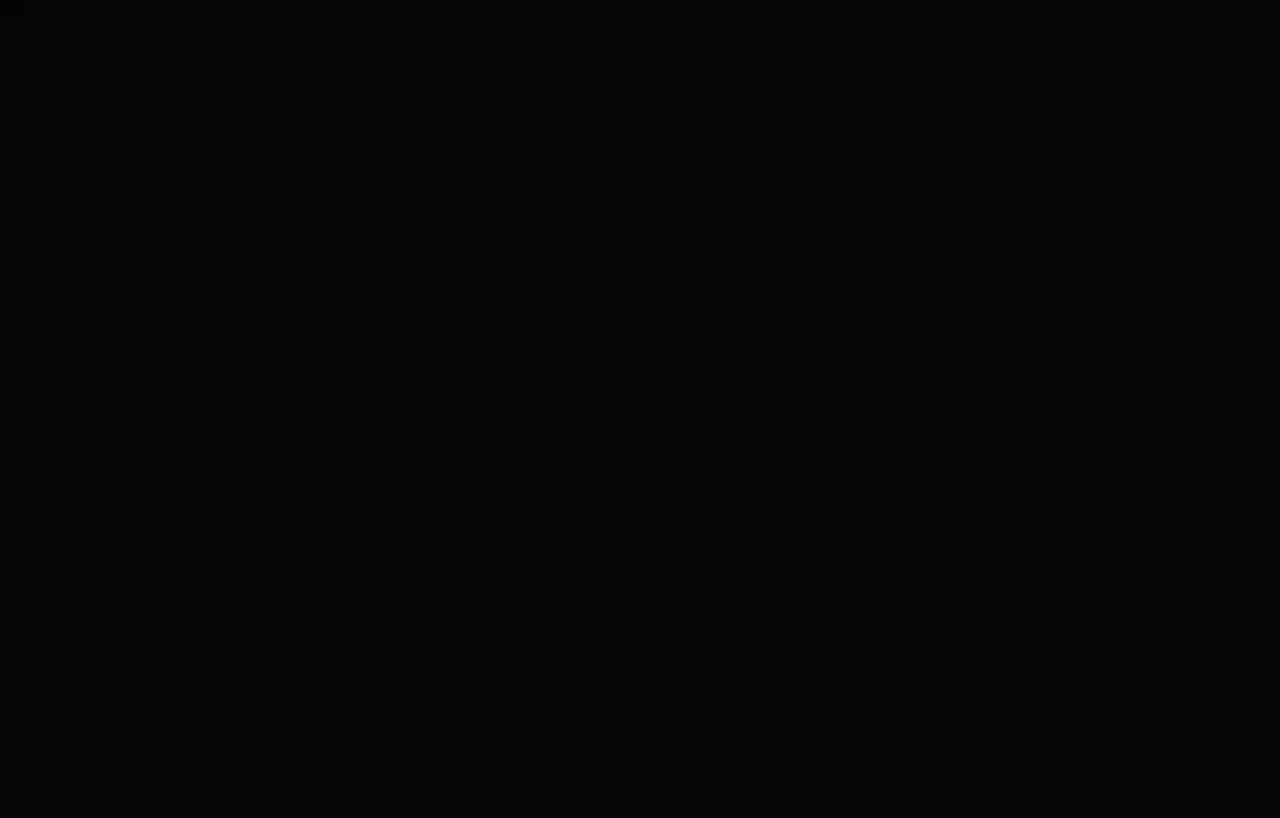
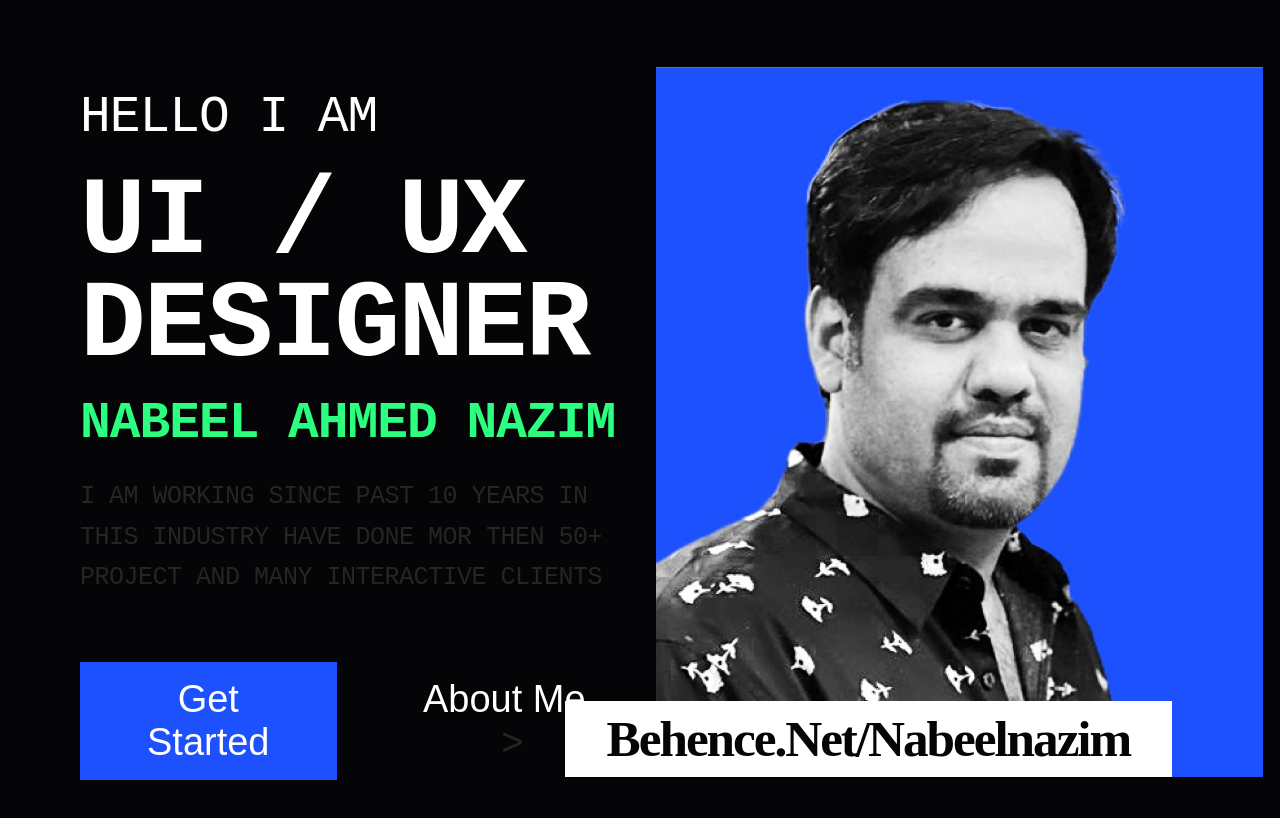
Before and after one commit to niaziiii/nabeelproject, a React (Create React App) app: page / in a window 1280 px wide. Shown: the top 818 px of the page. Built offline with nearby package versions, Linux system fonts and the light colour scheme.

Commit message:
setup intial Home Page

```diff
--- a/src/App.js
+++ b/src/App.js
@@ -1,8 +1,11 @@
-import './style/style.css'
+import './style/style.css';
+import sections from './components/index';
+
+console.log(sections);
 function App() {
   return (
     <div className="App">
-     hhh
+     <sections.Hero />
     </div>
   );
 }
--- a/src/components/hero-section/Hero.jsx
+++ b/src/components/hero-section/Hero.jsx
@@ -0,0 +1,25 @@
+import React from 'react'
+import profileImg from './../../assets/profile.jpeg'
+function Hero() {
+  return (
+    <div style={{color:'white'}} className='app__Hero'>
+      <div className="app__Hero__content">
+        <p className="testmonialPara">Hello i am</p>
+        <h1 >UI / UX Designer </h1>
+        <h3>Nabeel AHmed Nazim</h3>
+        <p>I am working since past 10 years in this industry Have done mor then 50+ project and many interactive clients</p>
+
+        <div className="app__Hero__content__buttons">
+            <button>Get Started</button>
+            <button>About Me <span>{'>'}</span></button>
+        </div>
+      </div>
+      <div className="app__Hero__image">
+        <img src={profileImg} alt="" />
+        <h2 className="app__Hero__image__label">Behence.Net/Nabeelnazim</h2>
+      </div>
+    </div>
+  )
+}
+
+export default Hero
--- /dev/null
+++ b/src/components/index.js
@@ -0,0 +1,8 @@
+import Hero from "./hero-section/Hero";
+
+
+
+// eslint-disable-next-line
+export default  {
+    Hero,
+}
--- a/src/style/modules/__hero.scss
+++ b/src/style/modules/__hero.scss
@@ -0,0 +1,115 @@
+.app__Hero {
+    display: flex;
+    flex-direction: row;
+    align-items: center;
+    padding: 4rem 5rem;
+
+    &__content {
+        flex: 0 0 50%;
+        font-family: $font-family  !important;
+
+        .testmonialPara {
+            font-weight: 400;
+            font-size: 51.252px;
+            line-height: 85%;
+            letter-spacing: -0.02em;
+            text-transform: uppercase;
+            color: $color-white;
+        }
+
+        h1 {
+            font-family: $font-family;
+            font-style: normal;
+            font-weight: 800;
+            font-size: 109.704px;
+            line-height: 94.5%;
+            letter-spacing: -0.02em;
+            text-transform: uppercase;
+            margin: 1.5rem 0;
+        }
+
+        h3 {
+            font-family: $font-family;
+            color: $color-green;
+            font-weight: 600;
+            font-size: 51.252px;
+            line-height: 85%;
+            letter-spacing: -0.02em;
+            text-transform: uppercase;
+        }
+
+        p {
+            font-family: $font-family;
+            color: $color-grey-black;
+            margin: 2rem 0;
+            font-weight: 400;
+            font-size: 25px;
+            line-height: 161.5%;
+            /* or 40px */
+
+            letter-spacing: -0.02em;
+            text-transform: uppercase;
+        }
+
+        &__buttons {
+            display: flex;
+            flex-direction: row;
+            padding-top: 2rem;
+            button {
+                border: none;
+                outline: none;
+                padding: 1rem 2.7rem;
+                font-weight: 500;
+                font-size: 37.9952px;
+                color: $color-white;
+                transition: .3s all;
+
+                &:nth-of-type(1) {
+                    background-color: $color-blue;
+                    margin-right: 2rem;
+                }
+
+                &:nth-of-type(2) {
+                    background-color: transparent;
+                    span{
+                        margin-left: 1rem;
+                        color: $color-grey-black;
+                    }
+
+                    &:hover span{
+                        color: white;
+                    }
+                }
+            }
+        }
+    }
+
+    &__image {
+        flex: 1;
+        margin-left: 1rem;
+        display: flex;
+        align-items: center;
+        flex-direction: row;
+        justify-content: flex-end;
+        position: relative;
+        &__label{
+            // font-family: $font-family;
+            position: absolute;
+            background-color: $color-white;
+            color: $color-black;
+            bottom: 0%;
+            right: 15%;
+            width: 606.84px;
+            font-weight: 600;
+            font-size: 51.252px;
+            line-height: 85%;
+            letter-spacing: -0.04em;
+            text-align: center;
+            padding: 1rem;
+        }
+        img {
+            max-width: 606.84px;
+            max-height: 710px;
+        }
+    }
+}
--- a/src/style/modules/__variables.scss
+++ b/src/style/modules/__variables.scss
@@ -4,4 +4,7 @@ $color-blue : #1D51FD;
 $color-green: #2CFE80;
 $color-white : #FFFFFF;
 
-$font-family: 'Montserrat';
+$font-family: 'Courier New', Courier, monospace;
+.a{
+    font-family: 'Courier New', Courier, monospace;
+}
--- a/src/style/style.css
+++ b/src/style/style.css
@@ -4,6 +4,114 @@
   box-sizing: border-box;
 }
 
+.a {
+  font-family: "Courier New", Courier, monospace;
+}
+
+.app__Hero {
+  display: flex;
+  flex-direction: row;
+  align-items: center;
+  padding: 4rem 5rem;
+}
+.app__Hero__content {
+  flex: 0 0 50%;
+  font-family: "Courier New", Courier, monospace !important;
+}
+.app__Hero__content .testmonialPara {
+  font-weight: 400;
+  font-size: 51.252px;
+  line-height: 85%;
+  letter-spacing: -0.02em;
+  text-transform: uppercase;
+  color: #FFFFFF;
+}
+.app__Hero__content h1 {
+  font-family: "Courier New", Courier, monospace;
+  font-style: normal;
+  font-weight: 800;
+  font-size: 109.704px;
+  line-height: 94.5%;
+  letter-spacing: -0.02em;
+  text-transform: uppercase;
+  margin: 1.5rem 0;
+}
+.app__Hero__content h3 {
+  font-family: "Courier New", Courier, monospace;
+  color: #2CFE80;
+  font-weight: 600;
+  font-size: 51.252px;
+  line-height: 85%;
+  letter-spacing: -0.02em;
+  text-transform: uppercase;
+}
+.app__Hero__content p {
+  font-family: "Courier New", Courier, monospace;
+  color: #252525;
+  margin: 2rem 0;
+  font-weight: 400;
+  font-size: 25px;
+  line-height: 161.5%;
+  /* or 40px */
+  letter-spacing: -0.02em;
+  text-transform: uppercase;
+}
+.app__Hero__content__buttons {
+  display: flex;
+  flex-direction: row;
+  padding-top: 2rem;
+}
+.app__Hero__content__buttons button {
+  border: none;
+  outline: none;
+  padding: 1rem 2.7rem;
+  font-weight: 500;
+  font-size: 37.9952px;
+  color: #FFFFFF;
+  transition: 0.3s all;
+}
+.app__Hero__content__buttons button:nth-of-type(1) {
+  background-color: #1D51FD;
+  margin-right: 2rem;
+}
+.app__Hero__content__buttons button:nth-of-type(2) {
+  background-color: transparent;
+}
+.app__Hero__content__buttons button:nth-of-type(2) span {
+  margin-left: 1rem;
+  color: #252525;
+}
+.app__Hero__content__buttons button:nth-of-type(2):hover span {
+  color: white;
+}
+.app__Hero__image {
+  flex: 1;
+  margin-left: 1rem;
+  display: flex;
+  align-items: center;
+  flex-direction: row;
+  justify-content: flex-end;
+  position: relative;
+}
+.app__Hero__image__label {
+  position: absolute;
+  background-color: #FFFFFF;
+  color: #050407;
+  bottom: 0%;
+  right: 15%;
+  width: 606.84px;
+  font-weight: 600;
+  font-size: 51.252px;
+  line-height: 85%;
+  letter-spacing: -0.04em;
+  text-align: center;
+  padding: 1rem;
+}
+.app__Hero__image img {
+  max-width: 606.84px;
+  max-height: 710px;
+}
+
 body {
   background-color: #050407;
 }/*# sourceMappingURL=style.css.map */
```
Also changed, not shown: src/assets/profile.jpeg (added), 1 other file (tests, documents, lock files or other folders).
